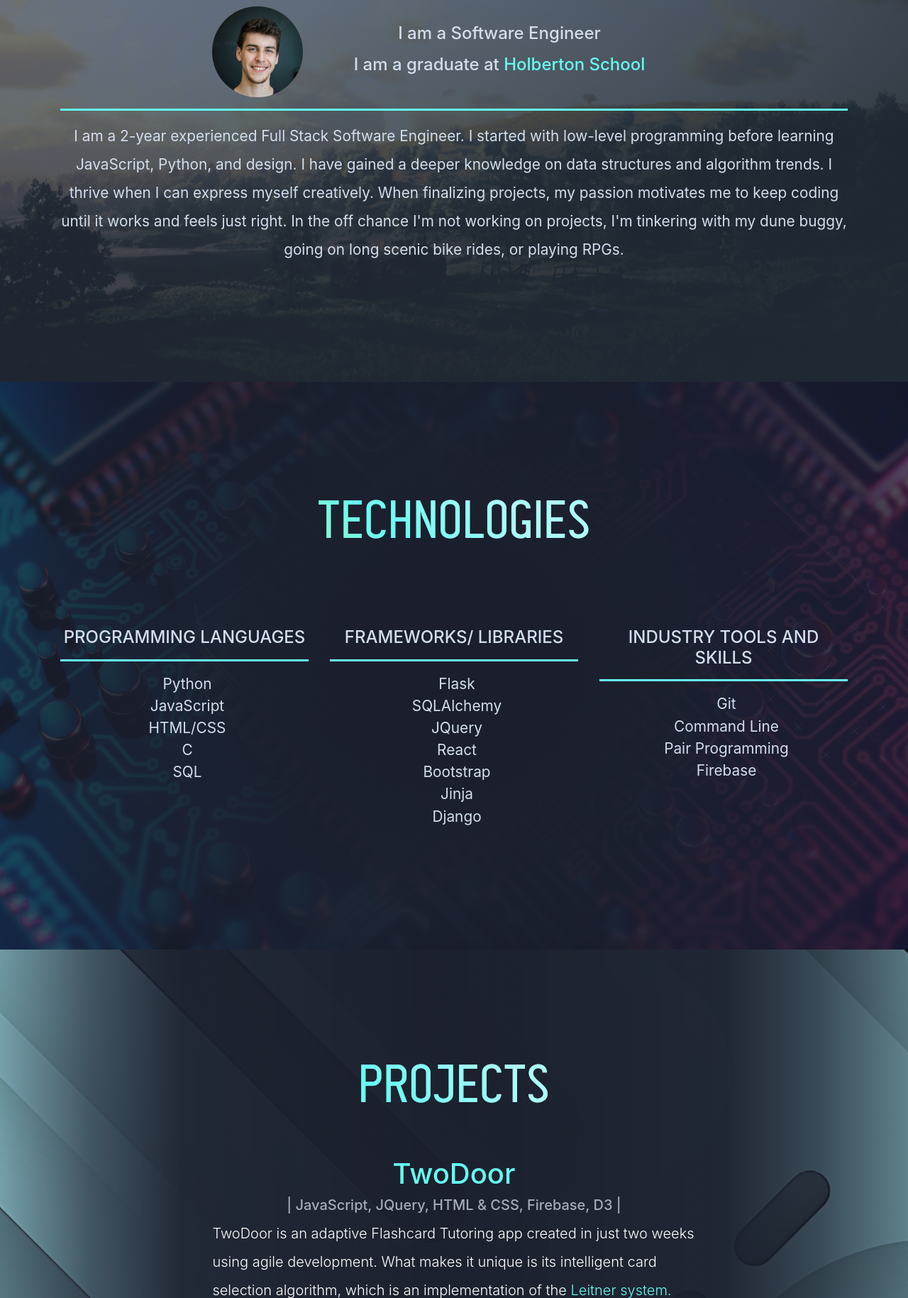
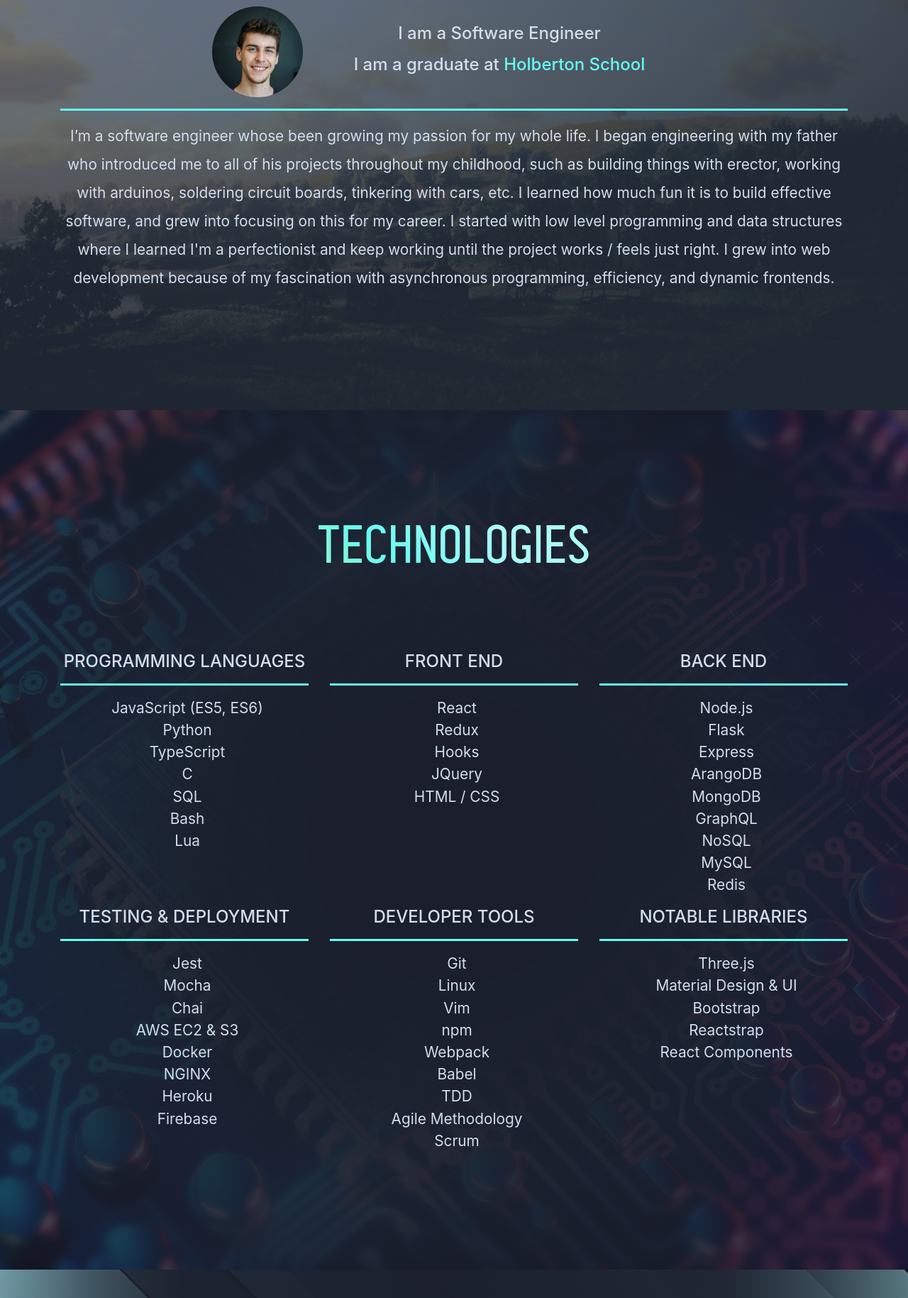
Before and after one commit to scurry222/Personal_Website, a Flask app: page / in a window 1280 px wide. Shown: the part 1063-2892 px from the top of the page at 71% size. Run offline with Flask 2, Linux system fonts and the light colour scheme; some libraries are stand-ins or nearby versions; some web fonts are replaced.

Commit message:
Update Description & tech stack

```diff
--- a/templates/index.html
+++ b/templates/index.html
@@ -71,7 +71,8 @@
             </div>
             <hr>
             <p class="text-3">
-              I am a 2-year experienced Full Stack Software Engineer. I started with low-level programming before learning JavaScript, Python, and design. I have gained a deeper knowledge on data structures and algorithm trends. I thrive when I can express myself creatively. When finalizing projects, my passion motivates me to keep coding until it works and feels just right. In the off chance I'm not working on projects, I'm tinkering with my dune buggy, going on long scenic bike rides, or playing RPGs.
+              I’m a software engineer whose been growing my passion for my whole life. I began engineering with my father who introduced me to all of his projects throughout my childhood, such as building things with erector, working with arduinos, soldering circuit boards, tinkering with cars, etc. I learned how much fun it is to build effective software, and grew into focusing on this for my career. I started with low level programming and data structures where I learned I'm a perfectionist and keep working until the project works / feels just right. I grew into web development because of my fascination with asynchronous programming, efficiency, and dynamic frontends.
+
             </p>
           </div>
         </div>
@@ -87,38 +88,89 @@
             <h4 class="text-3 tech">Programming Languages</h4>
             <hr>
             <ul class="text-3 pl-2">
+              <li>JavaScript (ES5, ES6)</li>
               <li>Python</li>
-              <li>JavaScript</li>
-              <li>HTML/CSS</li>
+              <li>TypeScript</li>
               <li>C</li>
               <li>SQL</li>
+              <li>Bash</li>
+              <li>Lua</li>
             </ul>
           </div>
         </div>
         <div class="col-lg-4">
           <div class="frameworks">
-            <h4 class="text-3 tech">Frameworks/ Libraries</h4>
+            <h4 class="text-3 tech">Front End</h4>
             <hr>
             <ul class="text-3 pl-2">
-              <li>Flask</li>
-              <li>SQLAlchemy</li>
+              <li>React</li>
+              <li>Redux</li>
+              <li>Hooks</li>
               <li>JQuery</li>
-              <li>React</li>
-              <li>Bootstrap</li>
-              <li>Jinja</li>
-              <li>Django</li>
+              <li>HTML / CSS</li>
             </ul>
           </div>
         </div>
         <div class="col-lg-4">
           <div class="tools">
-            <h4 class="text-3 tech">Industry tools and skills</h4>
+            <h4 class="text-3 tech">Back End</h4>
+            <hr>
+            <ul class="text-3 pl-2">
+              <li>Node.js</li>
+              <li>Flask</li>
+              <li>Express</li>
+              <li>ArangoDB</li>
+              <li>MongoDB</li>
+              <li>GraphQL</li>
+              <li>NoSQL</li>
+              <li>MySQL</li>
+              <li>Redis</li>
+            </ul>
+          </div>
+        </div>
+        <div class="col-lg-4">
+          <div class="tools">
+            <h4 class="text-3 tech">Testing & Deployment</h4>
+            <hr>
+            <ul class="text-3 pl-2">
+              <li>Jest</li>
+              <li>Mocha</li>
+              <li>Chai</li>
+              <li>AWS EC2 & S3</li>
+              <li>Docker</li>
+              <li>NGINX</li>
+              <li>Heroku</li>
+              <li>Firebase</li>
+            </ul>
+          </div>
+        </div>
+        <div class="col-lg-4">
+          <div class="tools">
+            <h4 class="text-3 tech">Developer Tools</h4>
             <hr>
             <ul class="text-3 pl-2">
               <li>Git</li>
-              <li>Command Line</li>
-              <li>Pair Programming</li>
-              <li>Firebase</li>
+              <li>Linux</li>
+              <li>Vim</li>
+              <li>npm</li>
+              <li>Webpack</li>
+              <li>Babel</li>
+              <li>TDD</li>
+              <li>Agile Methodology</li>
+              <li>Scrum</li>
+            </ul>
+          </div>
+        </div>
+        <div class="col-lg-4">
+          <div class="tools">
+            <h4 class="text-3 tech">Notable Libraries</h4>
+            <hr>
+            <ul class="text-3 pl-2">
+              <li>Three.js</li>
+              <li>Material Design & UI</li>
+              <li>Bootstrap</li>
+              <li>Reactstrap</li>
+              <li>React Components</li>
             </ul>
           </div>
         </div>
```
